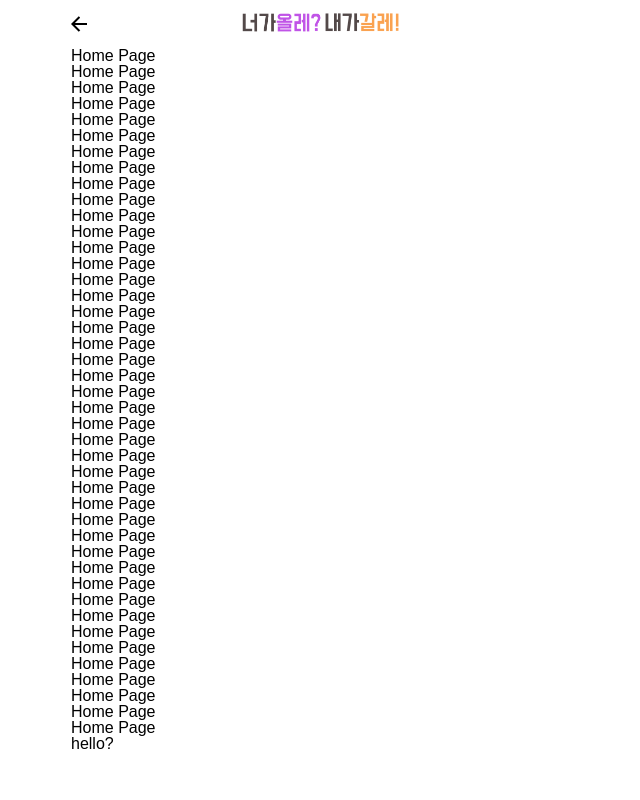
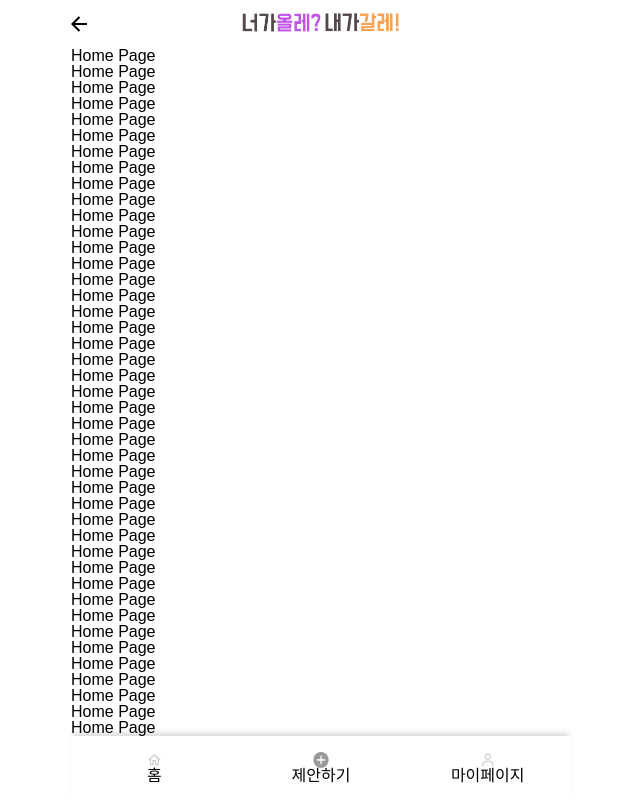
Before and after one commit to E1I4-9oormthon/olle-ts-client, a React (Vite) app: page / in a window 1280 px wide. Shown: the whole page, without its empty margins (319-959 px from the left). Built offline with nearby package versions, Linux system fonts and the light colour scheme; a web font is replaced by a local one.

Commit message:
feat: BottomNavBar 내 NavItem 컴포넌트를 분리하라
- NavItem에 마우스 호버 시 활성화되는 이미지와 호버되지 않을 때의
  이미지, NavItem의 이름을 props로 받음

Fixes: #4

```diff
--- a/src/components/layouts/BottomNavBar.tsx
+++ b/src/components/layouts/BottomNavBar.tsx
@@ -1,12 +1,77 @@
-import { memo } from 'react';
+import { useState, memo } from 'react';
 import styled from 'styled-components';
 import { theme } from 'styles/theme';
+import HomeActiveIc from 'assets/icons/home_active_ic.png';
+import HomeInactiveIc from 'assets/icons/home_inactive_ic.png';
+import MyActiveIc from 'assets/icons/my_active_ic.png';
+import MyInactiveIc from 'assets/icons/my_inactive_ic.png';
+import WriteActiveIc from 'assets/icons/write_active_ic.png';
+import WriteInactiveIc from 'assets/icons/write_inactive_ic.png';
+
+interface NavItemProps {
+  activeNavImg: string;
+  inactiveNavImg: string;
+  navName: string;
+}
+
+interface NavNameProps {
+  isHover: boolean;
+}
 
 export const BottomNavBar = memo(() => {
-  return <Wrapper>hello?</Wrapper>;
+  return (
+    <Wrapper>
+      <NavItem activeNavImg={HomeActiveIc} inactiveNavImg={HomeInactiveIc} navName="홈" />
+      <NavItem activeNavImg={WriteActiveIc} inactiveNavImg={WriteInactiveIc} navName="제안하기" />
+      <NavItem activeNavImg={MyActiveIc} inactiveNavImg={MyInactiveIc} navName="마이페이지" />
+    </Wrapper>
+  );
+});
+
+export const NavItem = memo(({ activeNavImg, inactiveNavImg, navName }: NavItemProps) => {
+  const [isHover, setIsHover] = useState<boolean>(false);
+  return (
+    <NavItemWrapper>
+      <NavItemBox onMouseOver={() => setIsHover(true)} onMouseOut={() => setIsHover(false)}>
+        <NavImage src={isHover ? activeNavImg : inactiveNavImg} />
+        <NavName isHover={isHover}>{navName}</NavName>
+      </NavItemBox>
+    </NavItemWrapper>
+  );
 });
 
 const Wrapper = styled.nav`
+  display: flex;
+  justify-content: space-between;
+  align-items: center;
   background-color: ${theme.color.white};
   height: ${theme.layout.bottomNavBarHeight};
+  box-shadow: 0px -5px 5px -2px rgba(0, 0, 0, 0.15);
 `;
+
+const NavItemWrapper = styled.div`
+  text-align: center;
+  flex-grow: 1;
+  flex-basis: 33%;
+`;
+
+const NavItemBox = styled.div`
+  display: flex;
+  flex-direction: column;
+  align-items: center;
+  width: 50%;
+  margin: auto;
+  cursor: pointer;
+`;
+
+const NavImage = styled.img`
+  width: 1rem;
+`;
+
+const NavName = styled.div<NavNameProps>`
+  ${({ isHover }) =>
+    isHover &&
+    `
+    color: ${theme.color.primary};
+  `}
+`;
```
